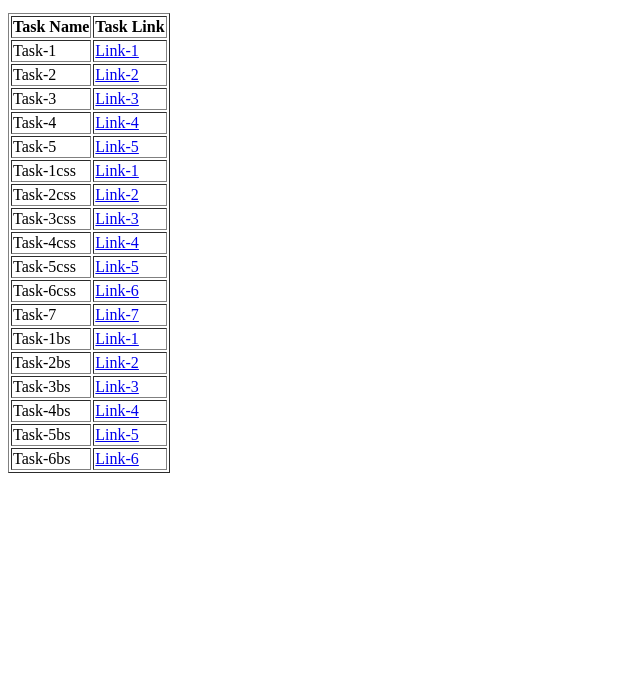
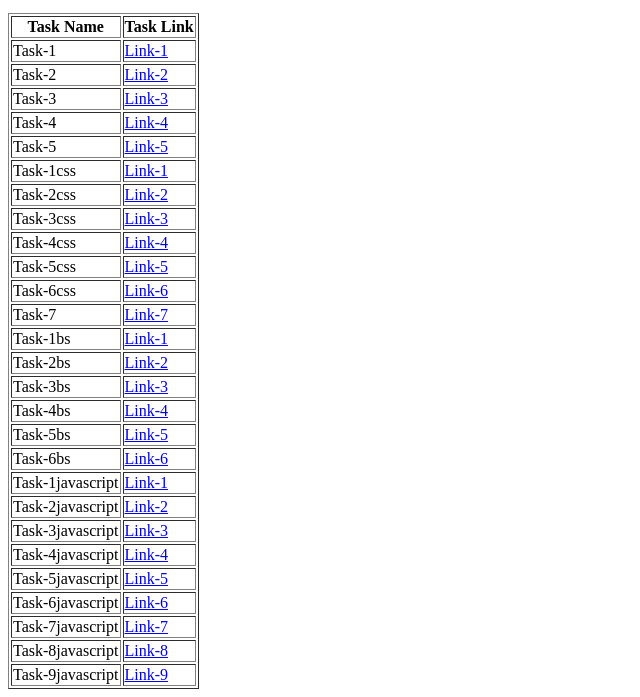
Before and after one commit to D562-jain/VIT-Assignment-Disha-Jain, a plain HTML site: page index.html in a window 1280 px wide. Shown: the part 137-834 px from the top of the page, without its empty margins (0-640 px from the left). Before the commit the page ends 800 px from the top, so only its background shows below. Drawn offline with Linux system fonts and the light colour scheme.

Commit message:
Update index.html

```diff
--- a/index.html
+++ b/index.html
@@ -121,6 +121,60 @@
           <a href="./Task-6bs.html" target="_blank">Link-6</a>
         </td>
       </tr>
+      <tr>
+        <td>Task-1javascript</td>
+        <td>
+          <a href="./Task-1javascript.js" target="_blank">Link-1</a>
+        </td>
+      </tr>
+      <tr>
+        <td>Task-2javascript</td>
+        <td>
+          <a href="./Task-2javascript.js" target="_blank">Link-2</a>
+        </td>
+      </tr>
+      <tr>
+        <td>Task-3javascript</td>
+        <td>
+          <a href="./Task-3javascript.html" target="_blank">Link-3</a>
+        </td>
+      </tr>
+      <tr>
+        <td>Task-4javascript</td>
+        <td>
+          <a href="./Task-4javascript.html" target="_blank">Link-4</a>
+        </td>
+      </tr>
+      <tr>
+        <td>Task-5javascript</td>
+        <td>
+          <a href="./Task-5javascript.html" target="_blank">Link-5</a>
+        </td>
+      </tr>
+      <tr>
+        <td>Task-6javascript</td>
+        <td>
+          <a href="./Task-6javascript.html" target="_blank">Link-6</a>
+        </td>
+      </tr>
+      <tr>
+        <td>Task-7javascript</td>
+        <td>
+          <a href="./Task-7javascript.html" target="_blank">Link-7</a>
+        </td>
+      </tr>
+      <tr>
+        <td>Task-8javascript</td>
+        <td>
+          <a href="./Task-8javascript.html" target="_blank">Link-8</a>
+        </td>
+      </tr>
+      <tr>
+        <td>Task-9javascript</td>
+        <td>
+          <a href="./Task-9javascript.html" target="_blank">Link-9</a>
+        </td>
+      </tr>
     </table>
   </body>
 </html>
```
